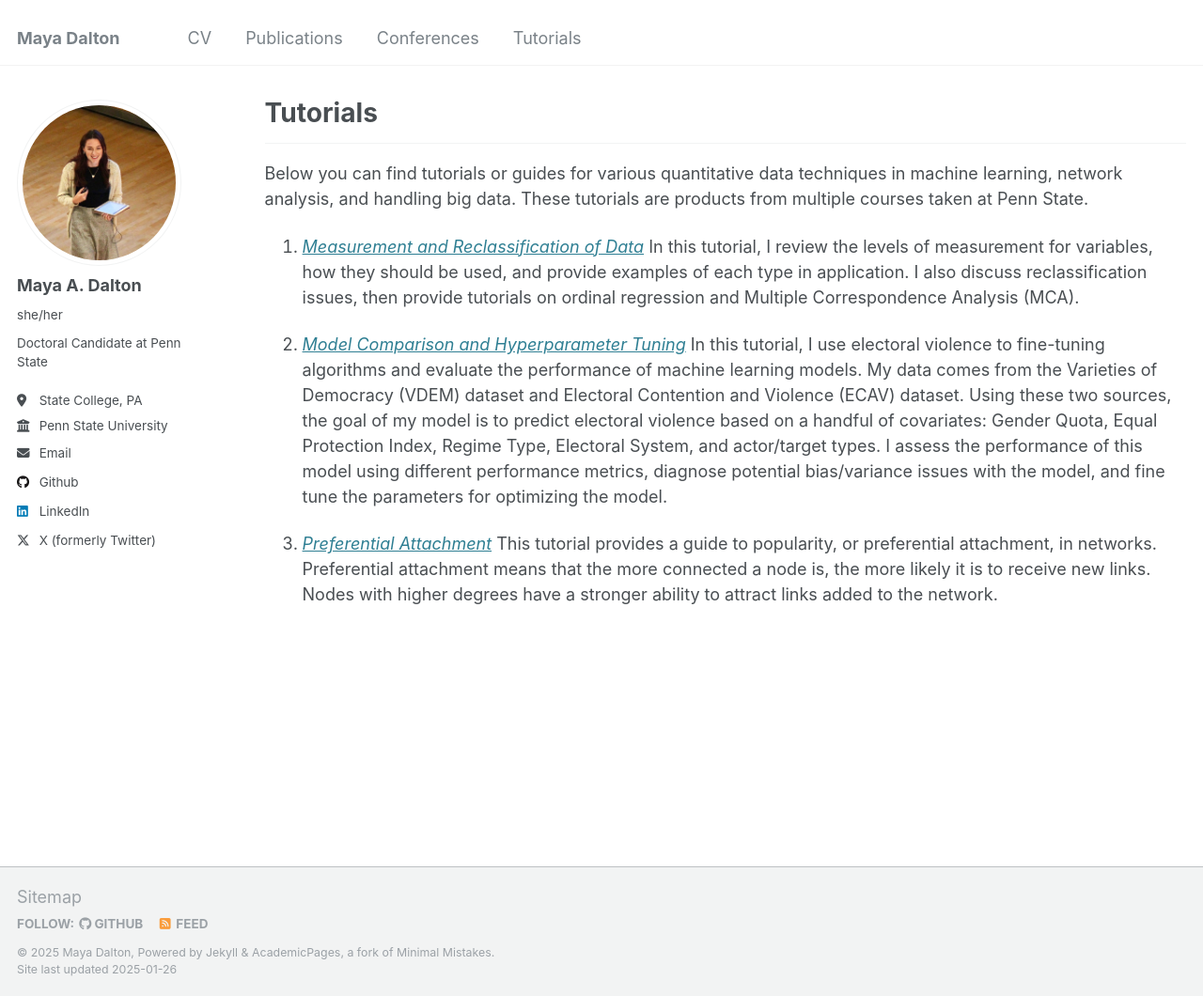
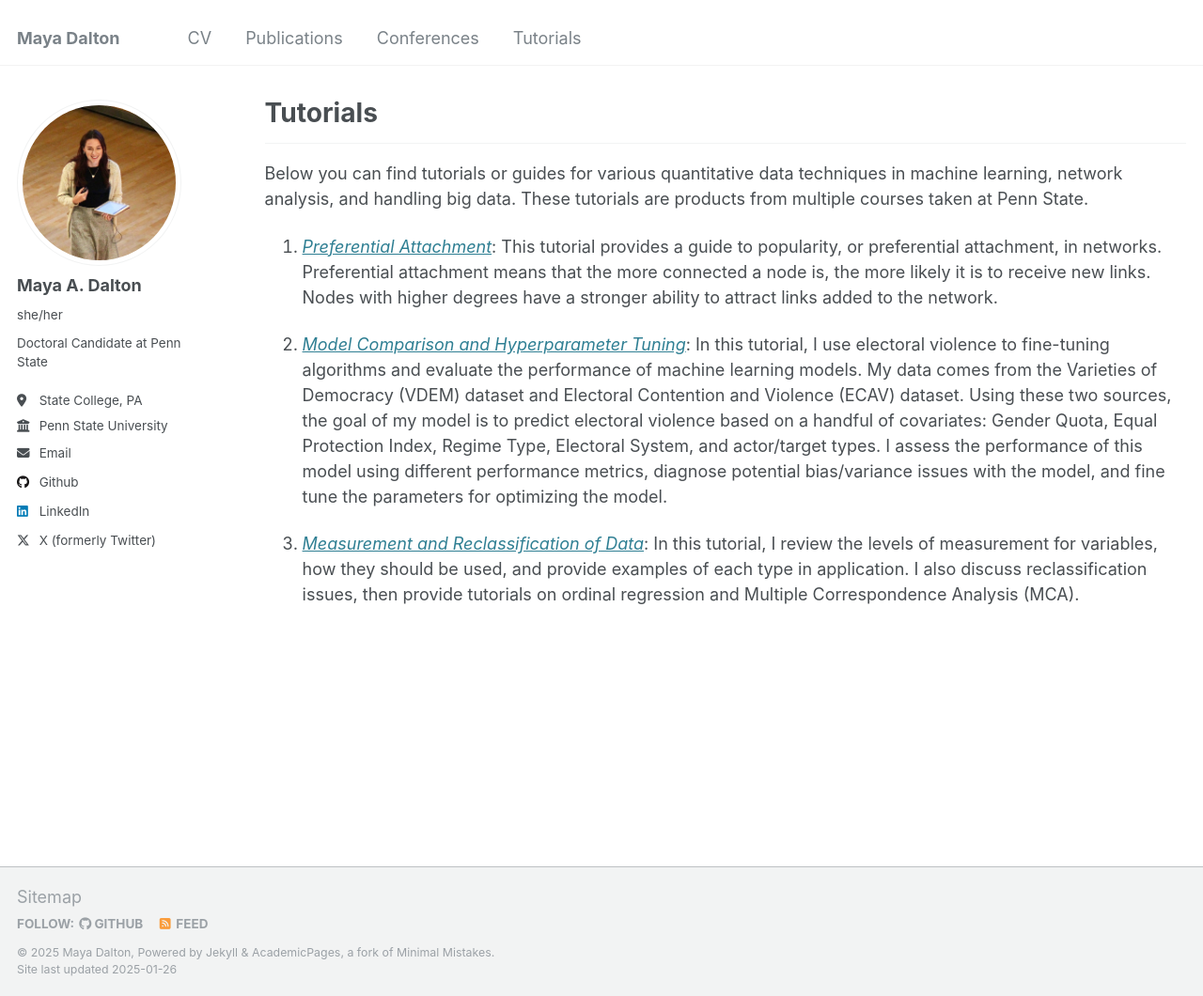
Before and after one commit to mdalton21/mdalton21.github.io, a Jekyll site: the page built from _pages/tutorials.md, in a window 1280 px wide and 1060 px high. Shown: the whole window at 94% size. Built offline with Jekyll 4.4.1, drawn with Linux system fonts in a browser that asks for light colours.

```diff
--- a/_pages/tutorials.md
+++ b/_pages/tutorials.md
@@ -9,16 +9,16 @@ redirect_from:
 --------
 Below you can find tutorials or guides for various quantitative data techniques in machine learning, network analysis, and handling big data. These tutorials are products from multiple courses taken at Penn State.
 
-1. [*Measurement and Reclassification of Data*](https://github.com/mdalton21/Tutorials/tree/main/Measurement)
-In this tutorial, I review the levels of measurement for variables, how they should be used, and provide examples of each type in application.
-I also discuss reclassification issues, then provide tutorials on ordinal regression and Multiple Correspondence Analysis (MCA).
+1. [*Preferential Attachment*](https://github.com/mdalton21/Tutorials/tree/main/Preferential%20Attachment):
+This tutorial provides a guide to popularity, or preferential attachment, in networks. Preferential attachment means that the more connected a node is, the more likely it is to receive new links.
+Nodes with higher degrees have a stronger ability to attract links added to the network.
 
-2. [*Model Comparison and Hyperparameter Tuning*](https://github.com/mdalton21/Tutorials/tree/main/Model%20Tuning)
+2. [*Model Comparison and Hyperparameter Tuning*](https://github.com/mdalton21/Tutorials/tree/main/Model%20Tuning):
 In this tutorial, I use electoral violence to fine-tuning algorithms and evaluate the performance of machine learning models.
 My data comes from the Varieties of Democracy (VDEM) dataset and Electoral Contention and Violence (ECAV) dataset.
 Using these two sources, the goal of my model is to predict electoral violence based on a handful of covariates: Gender Quota, Equal Protection Index, Regime Type, Electoral System, and actor/target types.
 I assess the performance of this model using different performance metrics, diagnose potential bias/variance issues with the model, and fine tune the parameters for optimizing the model.
 
-3. [*Preferential Attachment*](https://github.com/mdalton21/Tutorials/tree/main/Preferential%20Attachment)
-This tutorial provides a guide to popularity, or preferential attachment, in networks. Preferential attachment means that the more connected a node is, the more likely it is to receive new links.
-Nodes with higher degrees have a stronger ability to attract links added to the network.
+3. [*Measurement and Reclassification of Data*](https://github.com/mdalton21/Tutorials/tree/main/Measurement):
+In this tutorial, I review the levels of measurement for variables, how they should be used, and provide examples of each type in application.
+I also discuss reclassification issues, then provide tutorials on ordinal regression and Multiple Correspondence Analysis (MCA).
```
